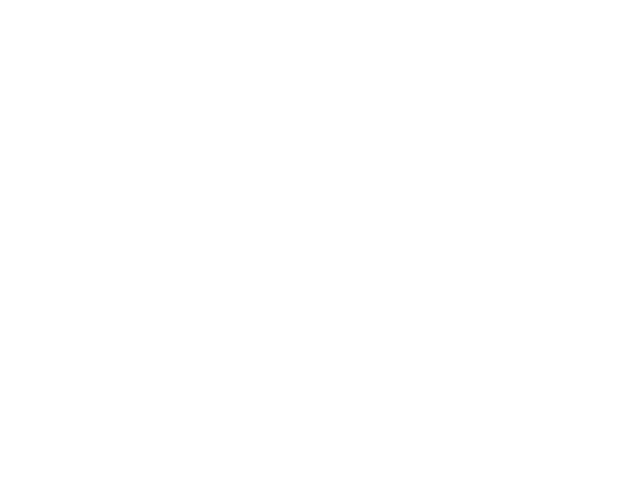
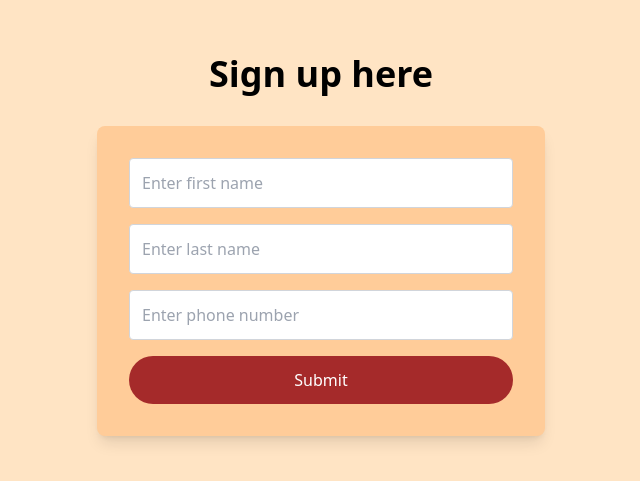
Before and after one commit to harshrvaidya/TaalTarang, a React (Create React App) app in the folder frontend/: page /signup in a window 1280 px wide. Before the commit this address had no page. Shown: the part 155-636 px from the top of the page, without its empty margins (319-959 px from the left). Built offline with nearby package versions, Linux system fonts and the light colour scheme.

Commit message:
Signup page added!

```diff
--- a/frontend/src/App.js
+++ b/frontend/src/App.js
@@ -1,6 +1,7 @@
 import './App.css';
 import LandingPage from './Pages/LandingPage';
 import Login from './Pages/Login';
+import Signup from './Pages/Signup';
 import { BrowserRouter as Router, Routes, Route } from 'react-router-dom';
 
 function App() {
@@ -9,6 +10,7 @@ function App() {
       <Routes>
         <Route path="/" element={<LandingPage />} />
         <Route path="/login" element={<Login/>} />
+        <Route path="/signup" element={<Signup/>} />
         {/* Add more routes here as needed */}
       </Routes>
     </Router>
--- a/frontend/src/Pages/Login.jsx
+++ b/frontend/src/Pages/Login.jsx
@@ -1,4 +1,5 @@
 import React from 'react';
+import { Link } from 'react-router-dom';
 
 const Login = () => {
   return (
@@ -20,12 +21,12 @@ const Login = () => {
             placeholder="Enter Password"
             className="block w-80 md:w-96 lg:w-[400px] p-3 mb-6 border border-gray-300 rounded focus:outline-none focus:ring-2 focus:ring-orange-500"
           />
-        <button className="w-full p-3 bg-[#007BFF] text-white rounded hover:bg-[#0056B3] transition">
+          <button className="w-full p-3 bg-[#A52A2A] text-white rounded-[30px] hover:bg-[#800000] hover:translate-y-[-2px] transition">
   Sign in
 </button>
         </div>
         <div className="mt-4">
-        <p>Don't have an account yet? <a href="/signup" className="text-[#007BFF] hover:underline">Sign Up</a></p>
+          <p>Don't have an account yet? <Link to="/signup" className="text-[#007BFF] hover:underline">Sign Up</Link></p>
         </div>
       </div>
     </div>
--- /dev/null
+++ b/frontend/src/Pages/Signup.jsx
@@ -0,0 +1,40 @@
+import React from 'react';
+
+const Signup = () => {
+  return (
+    <div className="flex flex-col items-center justify-center h-screen bg-[#FFE4C4]">
+      <div className="text-center mb-4">
+        <h3 className="text-4xl font-bold mb-4">Sign up here</h3>
+      </div>
+      <div className="bg-[#FFCC99] p-8 rounded-lg shadow-lg w-full max-w-md">
+        <div className="fields mb-4">
+          <input
+            type="text"
+            placeholder="Enter first name"
+            className="block w-full p-3 mb-4 border border-gray-300 rounded focus:outline-none focus:ring-2 focus:ring-orange-500"
+          />
+          <input
+            type="text"
+            placeholder="Enter last name"
+            className="block w-full p-3 mb-4 border border-gray-300 rounded focus:outline-none focus:ring-2 focus:ring-orange-500"
+          />
+          <input
+            type="text"
+            placeholder="Enter phone number"
+            className="block w-full p-3 mb-4 border border-gray-300 rounded focus:outline-none focus:ring-2 focus:ring-orange-500"
+          />
+        </div>
+        <div className="mysubmit">
+          <button
+            onClick={() => alert('Hello')}
+             className="w-full p-3 bg-[#A52A2A] text-white rounded-[30px] hover:bg-[#800000] hover:translate-y-[-2px] transition"
+          >
+            Submit
+          </button>
+        </div>
+      </div>
+    </div>
+  );
+};
+
+export default Signup;
```
Lines whose indentation alone changed are shown as unchanged.
